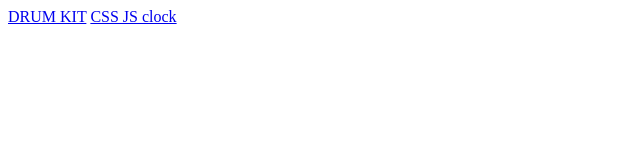
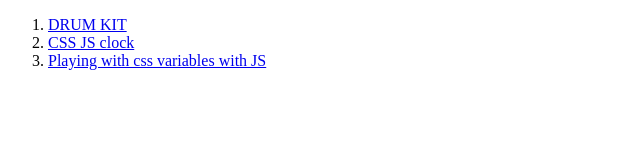
Before and after one commit to sksaifuddin/javascript30, a plain HTML site: page index.html in a window 1280 px wide. Shown: the whole page, without its empty margins (0-640 px from the left). Drawn offline with Linux system fonts and the light colour scheme.

Commit message:
added link to index.html

```diff
--- a/index.html
+++ b/index.html
@@ -7,7 +7,16 @@
     <title>Document</title>
 </head>
 <body>
-    <a target="_blank" href="project-1-js-drum-kit/index.html">DRUM KIT</a>
-    <a target="_blank" href="project-2-js-clock/index.html">CSS JS clock</a>
+    <ol>
+        <li>
+            <a target="_blank" href="project-1-js-drum-kit/index.html">DRUM KIT</a>
+        </li>
+        <li>
+            <a target="_blank" href="project-2-js-clock/index.html">CSS JS clock</a>
+        </li>
+        <li>
+            <a target="_blank" href="project-3-css-variables/index.html">Playing with css variables with JS</a>
+        </li>
+    </ol>
 </body>
 </html>
```
